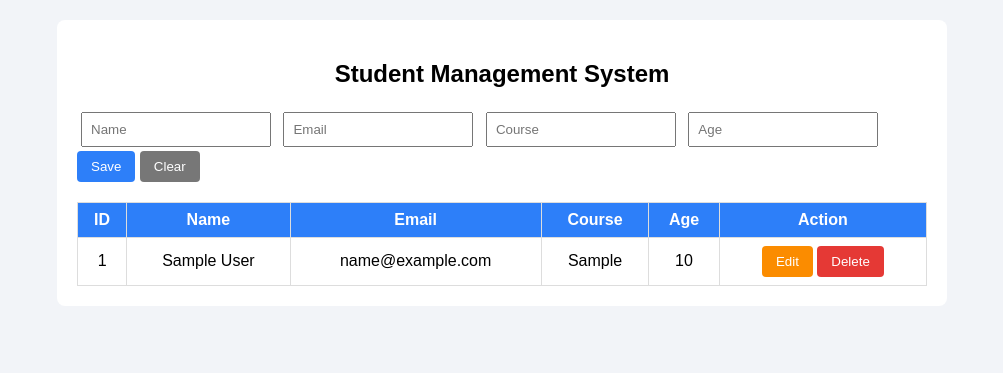
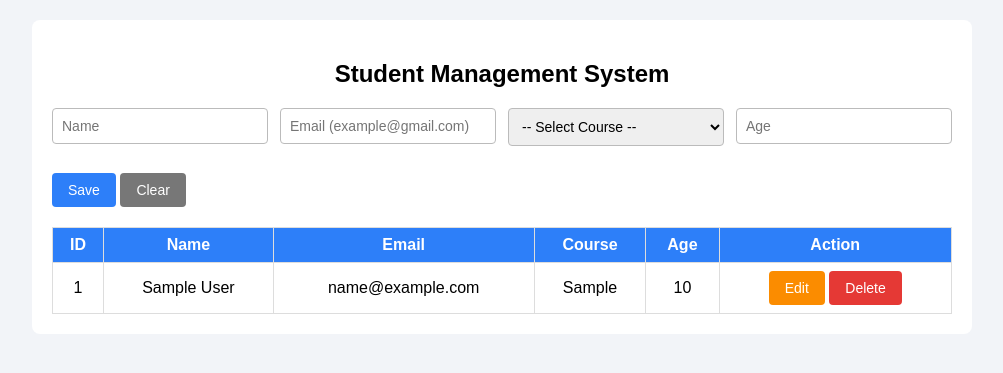
Before and after one commit to Chaithanyaagasani123/Student_management, a Spring Boot app: page / in a window 1280 px wide. Shown: the top 373 px of the page, without its empty margins (138-1141 px from the left). Run offline with Spring Boot 4, Linux system fonts and the light colour scheme; tables that the repository leaves empty hold one stand-in row (values such as "Sample post").

Commit message:
Added validation, course dropdown, update bottom and duplicate email check

```diff
--- a/src/main/java/com/student/studentmanagement/StudentController.java
+++ b/src/main/java/com/student/studentmanagement/StudentController.java
@@ -1,6 +1,7 @@
 package com.student.studentmanagement;
 import java.util.List;
 
+import org.springframework.http.ResponseEntity;
 import org.springframework.web.bind.annotation.DeleteMapping;
 import org.springframework.web.bind.annotation.GetMapping;
 import org.springframework.web.bind.annotation.PathVariable;
@@ -20,12 +21,19 @@ public class StudentController {
     public List<Student> all() { return repo.findAll(); }
 
     @PostMapping
-    public Student add(@RequestBody Student s) { return repo.save(s); }
+    public ResponseEntity<?> add(@RequestBody Student s) {
+        if (repo.findByEmailIgnoreCase(s.getEmail()).isPresent())
+            return ResponseEntity.status(409).body("This email already exists");
+        return ResponseEntity.ok(repo.save(s));
+    }
 
     @PutMapping("/{id}")
-    public Student update(@PathVariable Long id, @RequestBody Student s) {
+    public ResponseEntity<?> update(@PathVariable Long id, @RequestBody Student s) {
+        var existing = repo.findByEmailIgnoreCase(s.getEmail());
+        if (existing.isPresent() && !existing.get().getId().equals(id))
+            return ResponseEntity.status(409).body("This email already exists");
         s.setId(id);
-        return repo.save(s);
+        return ResponseEntity.ok(repo.save(s));
     }
 
     @DeleteMapping("/{id}")
--- a/src/main/java/com/student/studentmanagement/StudentRepository.java
+++ b/src/main/java/com/student/studentmanagement/StudentRepository.java
@@ -1,4 +1,8 @@
 package com.student.studentmanagement;
+import java.util.Optional;
+
 import org.springframework.data.jpa.repository.JpaRepository;
 
-public interface StudentRepository extends JpaRepository<Student, Long> {}
+public interface StudentRepository extends JpaRepository<Student, Long> {
+    Optional<Student> findByEmailIgnoreCase(String email);
+}
--- a/src/main/resources/static/index.html
+++ b/src/main/resources/static/index.html
@@ -5,11 +5,17 @@
 <title>Student Management System</title>
 <style>
   body { font-family: Arial; background:#f2f4f8; margin:0; padding:20px; }
-  .box { max-width:850px; margin:auto; background:#fff; padding:20px; border-radius:8px; }
+  .box { max-width:900px; margin:auto; background:#fff; padding:20px; border-radius:8px; }
   h2 { text-align:center; }
-  input { padding:8px; margin:4px; width:170px; }
-  button { padding:8px 14px; border:none; border-radius:4px; cursor:pointer; color:#fff; background:#2d7ff9; }
-  .del { background:#e53935; } .edit { background:#fb8c00; }
+  .form { display:flex; flex-wrap:wrap; gap:12px; }
+  .field { flex:1 1 190px; display:flex; flex-direction:column; }
+  input, select { padding:9px; border:1px solid #bbb; border-radius:4px; font-size:14px; }
+  input.bad, select.bad { border-color:#e53935; }
+  .err { color:#e53935; font-size:12px; min-height:16px; margin-top:3px; }
+  button { padding:9px 16px; border:none; border-radius:4px; cursor:pointer; color:#fff; background:#2d7ff9; font-size:14px; }
+  #saveBtn.update { background:#43a047; }
+  .del { background:#e53935; } .edit { background:#fb8c00; } .gray { background:#777; }
+  .actions { margin-top:8px; }
   table { width:100%; border-collapse:collapse; margin-top:20px; }
   th, td { border:1px solid #ddd; padding:8px; text-align:center; }
   th { background:#2d7ff9; color:#fff; }
@@ -19,12 +25,43 @@
 <div class="box">
   <h2>Student Management System</h2>
   <input type="hidden" id="id">
-  <input id="name" placeholder="Name">
-  <input id="email" placeholder="Email">
-  <input id="course" placeholder="Course">
-  <input id="age" type="number" placeholder="Age">
-  <button onclick="saveStudent()">Save</button>
-  <button onclick="clearForm()" style="background:#777">Clear</button>
+
+  <div class="form">
+    <div class="field">
+      <input id="name" placeholder="Name">
+      <span class="err" id="nameErr"></span>
+    </div>
+    <div class="field">
+      <input id="email" placeholder="Email (example@gmail.com)">
+      <span class="err" id="emailErr"></span>
+    </div>
+    <div class="field">
+      <select id="course">
+        <option value="">-- Select Course --</option>
+        <option>B.Tech</option>
+        <option>M.Tech</option>
+        <option>BCA</option>
+        <option>MCA</option>
+        <option>B.Sc</option>
+        <option>M.Sc</option>
+        <option>B.Com</option>
+        <option>M.Com</option>
+        <option>BBA</option>
+        <option>MBA</option>
+        <option>CA</option>
+      </select>
+      <span class="err" id="courseErr"></span>
+    </div>
+    <div class="field">
+      <input id="age" type="number" placeholder="Age">
+      <span class="err" id="ageErr"></span>
+    </div>
+  </div>
+
+  <div class="actions">
+    <button id="saveBtn" onclick="saveStudent()">Save</button>
+    <button class="gray" onclick="clearForm()">Clear</button>
+  </div>
 
   <table>
     <thead><tr><th>ID</th><th>Name</th><th>Email</th><th>Course</th><th>Age</th><th>Action</th></tr></thead>
@@ -34,54 +71,112 @@
 
 <script>
 const API = "/api/students";
+let students = [];
+
+function esc(t) {
+  return String(t ?? "").replace(/[&<>"']/g, c => ({"&":"&amp;","<":"&lt;",">":"&gt;",'"':"&quot;","'":"&#39;"}[c]));
+}
 
 async function loadStudents() {
   const res = await fetch(API);
-  const data = await res.json();
-  document.getElementById("list").innerHTML = data.map(s => `
+  students = await res.json();
+  document.getElementById("list").innerHTML = students.map(s => `
     <tr>
-      <td>${s.id}</td><td>${s.name}</td><td>${s.email}</td><td>${s.course}</td><td>${s.age}</td>
+      <td>${s.id}</td><td>${esc(s.name)}</td><td>${esc(s.email)}</td>
+      <td>${esc(s.course)}</td><td>${s.age ?? "-"}</td>
       <td>
-        <button class="edit" onclick='editStudent(${JSON.stringify(s)})'>Edit</button>
+        <button class="edit" onclick="editStudent(${s.id})">Edit</button>
         <button class="del" onclick="deleteStudent(${s.id})">Delete</button>
       </td>
     </tr>`).join("");
 }
 
+function setError(field, msg) {
+  document.getElementById(field + "Err").textContent = msg;
+  document.getElementById(field).classList.toggle("bad", !!msg);
+  return !msg;
+}
+
+function validate() {
+  const name = document.getElementById("name").value.trim();
+  const email = document.getElementById("email").value.trim();
+  const course = document.getElementById("course").value;
+  const ageText = document.getElementById("age").value.trim();
+  let ok = true;
+
+  if (!name) ok = setError("name", "Please enter name") && ok;
+  else if (!/^[A-Za-z ]{2,50}$/.test(name)) ok = setError("name", "Name must have only letters (2-50)") && ok;
+  else setError("name", "");
+
+  if (!email) ok = setError("email", "Please enter email") && ok;
+  else if (!/^[A-Za-z0-9._%+-]+@[A-Za-z0-9.-]+\.[A-Za-z]{2,}$/.test(email)) ok = setError("email", "Please enter a valid email") && ok;
+  else setError("email", "");
+
+  if (!course) ok = setError("course", "Please select a course") && ok;
+  else setError("course", "");
+
+  if (ageText === "") ok = setError("age", "Please enter age") && ok;
+  else if (!Number.isInteger(Number(ageText)) || Number(ageText) < 15 || Number(ageText) > 60)
+    ok = setError("age", "Please enter a valid age (15 to 60)") && ok;
+  else setError("age", "");
+
+  return ok;
+}
 async function saveStudent() {
+  if (!validate()) return;
   const id = document.getElementById("id").value;
   const student = {
-    name: document.getElementById("name").value,
-    email: document.getElementById("email").value,
+    name: document.getElementById("name").value.trim(),
+    email: document.getElementById("email").value.trim(),
     course: document.getElementById("course").value,
-    age: parseInt(document.getElementById("age").value) || null
+    age: parseInt(document.getElementById("age").value)
   };
-  if (!student.name) { alert("Please enter a name"); return; }
-  await fetch(id ? API + "/" + id : API, {
+
+  const duplicate = students.some(s =>
+    (s.email || "").toLowerCase() === student.email.toLowerCase() && String(s.id) !== id);
+  if (duplicate) { setError("email", "This email already exists"); return; }
+
+  const res = await fetch(id ? API + "/" + id : API, {
     method: id ? "PUT" : "POST",
     headers: { "Content-Type": "application/json" },
     body: JSON.stringify(student)
   });
+  if (res.status === 409) { setError("email", "This email already exists"); return; }
+
   clearForm();
   loadStudents();
 }
 
-function editStudent(s) {
+function editStudent(id) {
+  const s = students.find(x => x.id === id);
   document.getElementById("id").value = s.id;
-  document.getElementById("name").value = s.name;
-  document.getElementById("email").value = s.email;
-  document.getElementById("course").value = s.course;
-  document.getElementById("age").value = s.age;
+  document.getElementById("name").value = s.name || "";
+  document.getElementById("email").value = s.email || "";
+  const sel = document.getElementById("course");
+  if (s.course && ![...sel.options].some(o => o.value === s.course)) {
+    sel.add(new Option(s.course, s.course));
+  }
+  sel.value = s.course || "";
+  document.getElementById("age").value = s.age ?? "";
+  const btn = document.getElementById("saveBtn");
+  btn.textContent = "Update";
+  btn.classList.add("update");
+  window.scrollTo(0, 0);
 }
 
 async function deleteStudent(id) {
   if (!confirm("Delete this student?")) return;
   await fetch(API + "/" + id, { method: "DELETE" });
+  clearForm();
   loadStudents();
 }
 
 function clearForm() {
   ["id","name","email","course","age"].forEach(f => document.getElementById(f).value = "");
+  ["name","email","course","age"].forEach(f => setError(f, ""));
+  const btn = document.getElementById("saveBtn");
+  btn.textContent = "Save";
+  btn.classList.remove("update");
 }
 
 loadStudents();
```
